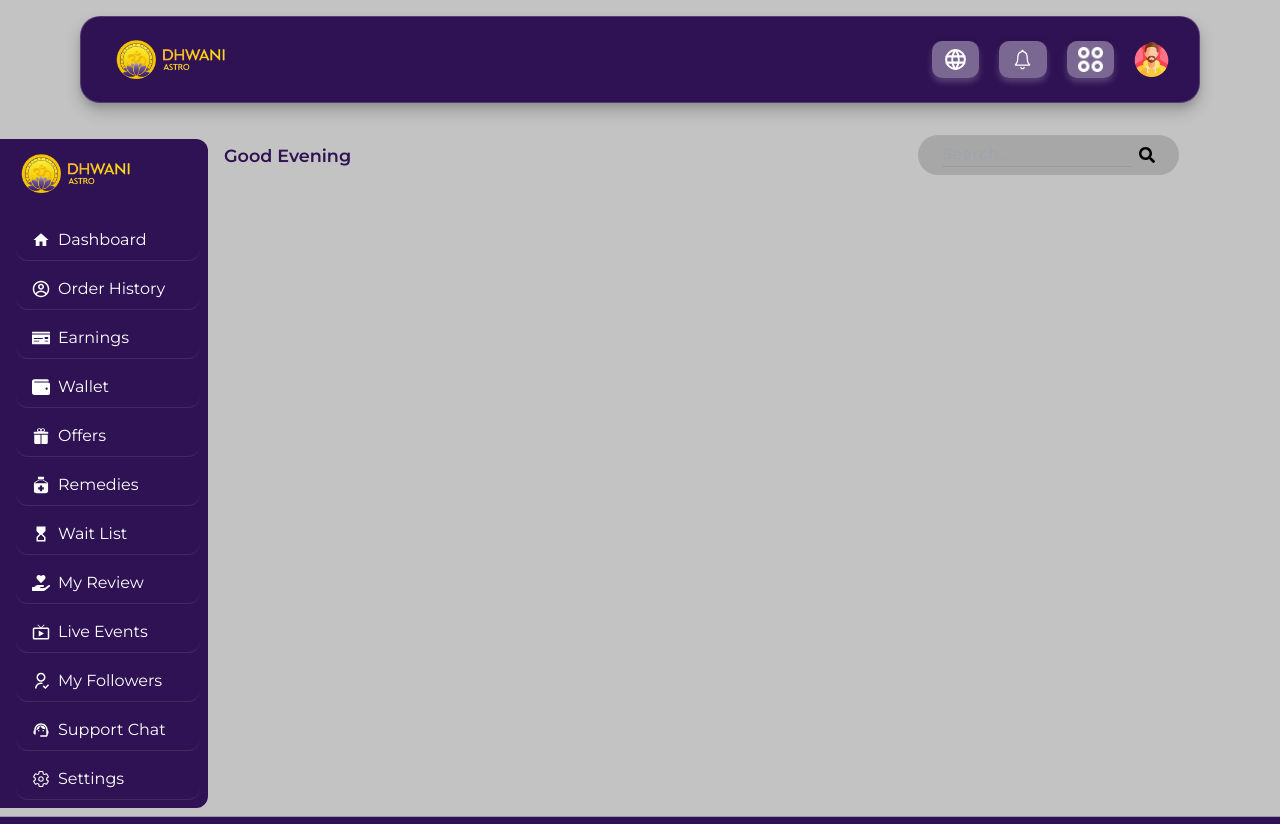
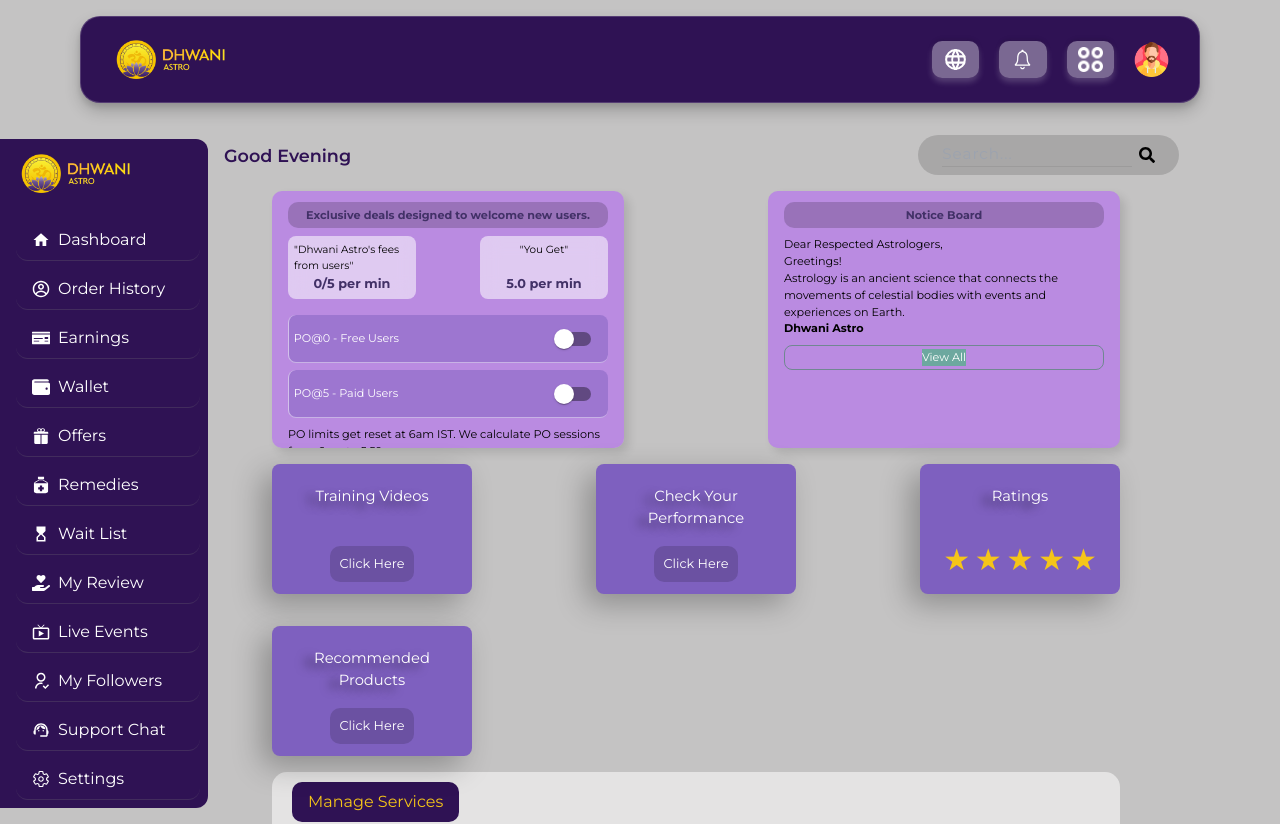
Before and after one commit to nikhildh08/clone2, a Next.js app: page /dashboard in a window 1280 px wide. Shown: the top 824 px of the page. Built offline with nearby package versions, Linux system fonts and the light colour scheme.

Commit message:
Add new Login page

```diff
--- a/app/dashboard/firstpage/page.jsx
+++ b/app/dashboard/firstpage/page.jsx
@@ -5,7 +5,7 @@ import HomeMainCards from "@/app/UI/features/HomeCard/HomeMainCards";
 import ManageServices from "@/app/UI/features/ManageServices/ManageServices";
 
 
-export default function page() {
+export default function Firstpage() {
   return (
     <>
       <div className="mx-16 me-40">
--- a/app/dashboard/page.jsx
+++ b/app/dashboard/page.jsx
@@ -1,9 +1,10 @@
 import React from 'react'
+import Firstpage from './firstpage/page'
 
 export default function page() {
   return (
     <div>
-
+      <Firstpage/>
     </div>
   )
 }
```
